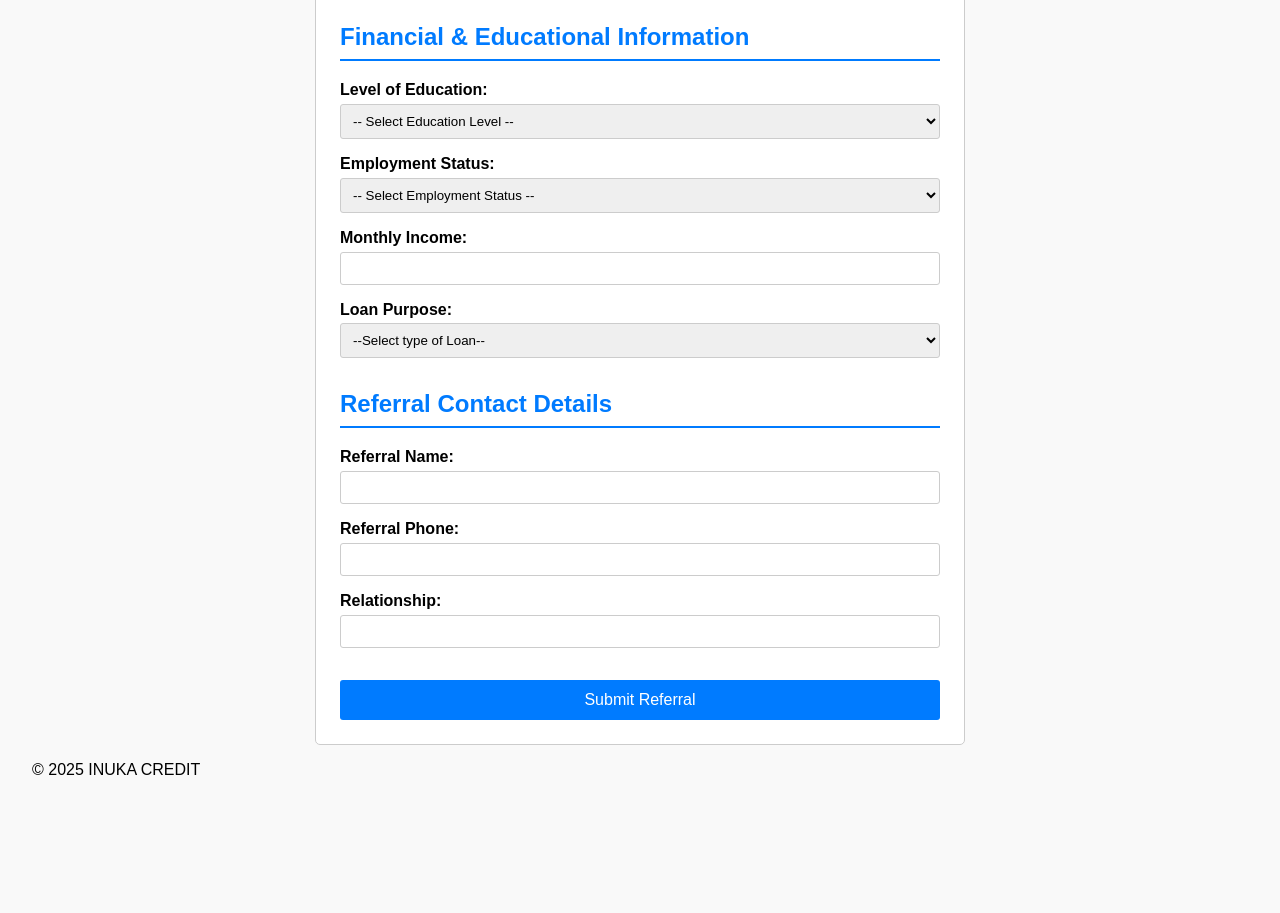
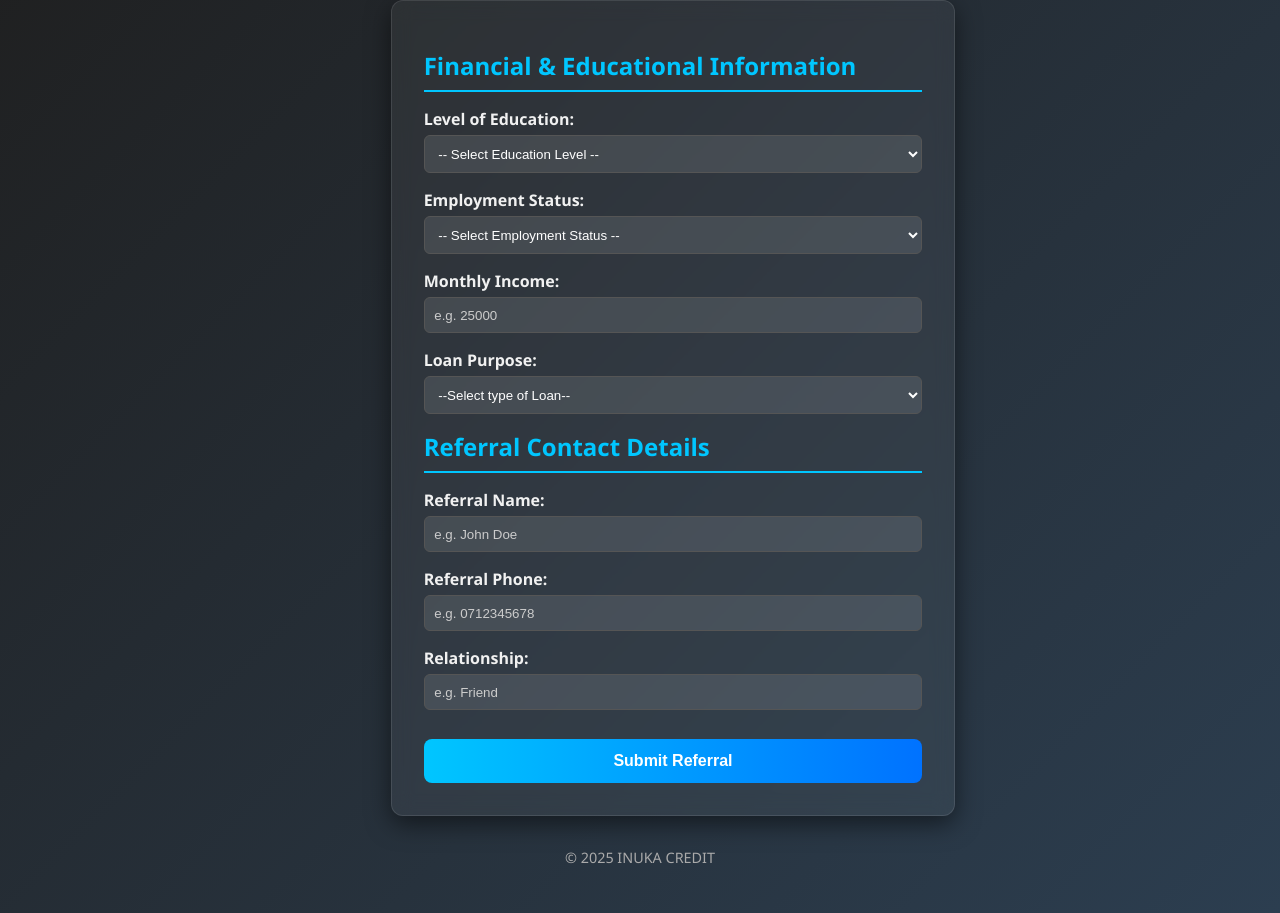
Before and after one commit to sigeyh/inukaloanskenya, a plain HTML site: page otherdetails.html in a window 1280 px wide. Shown: the part 112-1025 px from the top of the page. Before the commit the page ends 923 px from the top, so only its background shows below. Drawn offline with Linux system fonts and the light colour scheme.

Commit message:
Update otherdetails.html

```diff
--- a/otherdetails.html
+++ b/otherdetails.html
@@ -1,65 +1,96 @@
 <!DOCTYPE html>
 <html lang="en">
 <head>
-  <meta charset="UTF-8">
-  <meta name="viewport" content="width=device-width, initial-scale=1">
+  <meta charset="UTF-8" />
+  <meta name="viewport" content="width=device-width, initial-scale=1" />
   <title>Referral Application</title>
-  <link href="main.css" rel="stylesheet">
   <style>
     body {
-      font-family: Arial, sans-serif;
-      margin: 2rem;
-      background-color: #f9f9f9;
+      margin: 0;
+      font-family: 'Segoe UI', sans-serif;
+      background: linear-gradient(135deg, #1f1f1f, #2c3e50);
+      display: flex;
+      justify-content: center;
+      align-items: center;
+      min-height: 100vh;
+      padding: 2rem;
+      color: #f1f1f1;
     }
+
     form {
+      background: rgba(255, 255, 255, 0.05);
+      border: 1px solid rgba(255, 255, 255, 0.1);
+      backdrop-filter: blur(10px);
+      -webkit-backdrop-filter: blur(10px);
+      border-radius: 12px;
+      padding: 2rem;
       max-width: 600px;
-      margin: 0 auto;
-      padding: 1.5rem;
-      background-color: #ffffff;
-      border: 1px solid #ccc;
-      border-radius: 5px;
+      width: 100%;
+      box-shadow: 0 8px 24px rgba(0, 0, 0, 0.5);
     }
-    section {
-      margin-bottom: 2rem;
+
+    h1 {
+      text-align: center;
+      color: #ffffff;
+      margin-bottom: 1rem;
     }
+
     h2 {
-      border-bottom: 2px solid #007BFF;
+      border-bottom: 2px solid #00c6ff;
       padding-bottom: 0.5rem;
-      color: #007BFF;
+      margin-top: 1rem;
+      margin-bottom: 1rem;
+      color: #00c6ff;
     }
+
     label {
       display: block;
       margin-top: 1rem;
-      font-weight: bold;
+      font-weight: 600;
     }
+
     input,
     select {
       width: 100%;
-      padding: 0.5rem;
+      padding: 0.6rem;
       margin-top: 0.3rem;
-      border: 1px solid #ccc;
-      border-radius: 3px;
+      border: 1px solid #555;
+      border-radius: 6px;
+      background: rgba(255, 255, 255, 0.1);
+      color: #fff;
       box-sizing: border-box;
     }
-    .submit-btn {
-      display: block;
-      text-align: center;
-      padding: 0.7rem 1rem;
-      margin-top: 1.5rem;
-      width: 100%;
-      background-color: #007BFF;
-      color: #fff;
-      text-decoration: none;
-      border: none;
-      border-radius: 3px;
-      cursor: pointer;
-      font-size: 1rem;
-    }
-    .submit-btn:hover {
-      background-color: #0056b3;
+
+    input::placeholder {
+      color: #ccc;
     }
 
-    /* Overlay styling */
+    .submit-btn {
+      width: 100%;
+      padding: 0.8rem;
+      margin-top: 1.8rem;
+      background: linear-gradient(to right, #00c6ff, #0072ff);
+      border: none;
+      border-radius: 8px;
+      color: #fff;
+      font-size: 1rem;
+      font-weight: bold;
+      cursor: pointer;
+      transition: transform 0.2s ease, box-shadow 0.3s ease;
+    }
+
+    .submit-btn:hover {
+      transform: translateY(-2px);
+      box-shadow: 0 6px 16px rgba(0, 114, 255, 0.4);
+    }
+
+    footer {
+      margin-top: 2rem;
+      text-align: center;
+      color: #aaa;
+      font-size: 0.9rem;
+    }
+
     .overlay {
       position: fixed;
       top: 0;
@@ -73,11 +104,14 @@
       opacity: 0;
       visibility: hidden;
       transition: opacity 0.3s ease-in-out;
+      z-index: 999;
     }
+
     .overlay.show {
       opacity: 1;
       visibility: visible;
     }
+
     .loading-gif {
       width: 100px;
       height: 100px;
@@ -85,14 +119,12 @@
   </style>
 </head>
 <body>
-  <header>
+  <main>
     <h1>Referral Application</h1>
-  </header>
-
-  <main>
     <form id="referralForm">
       <section>
         <h2>Financial & Educational Information</h2>
+
         <label for="education">Level of Education:</label>
         <select id="education" name="education" required>
           <option value="">-- Select Education Level --</option>
@@ -115,7 +147,7 @@
         </select>
 
         <label for="monthlyIncome">Monthly Income:</label>
-        <input type="number" id="monthlyIncome" name="monthlyIncome" required>
+        <input type="number" id="monthlyIncome" name="monthlyIncome" required placeholder="e.g. 25000">
 
         <label for="loanPurpose">Loan Purpose:</label>
         <select id="loanPurpose" name="loanPurpose" required>
@@ -130,23 +162,23 @@
 
       <section>
         <h2>Referral Contact Details</h2>
+
         <label for="referralName">Referral Name:</label>
-        <input type="text" id="referralName" name="referralName" required>
+        <input type="text" id="referralName" name="referralName" required placeholder="e.g. John Doe">
 
         <label for="referralPhone">Referral Phone:</label>
-        <input type="tel" id="referralPhone" name="referralPhone" required>
+        <input type="tel" id="referralPhone" name="referralPhone" required placeholder="e.g. 0712345678">
 
         <label for="relationship">Relationship:</label>
-        <input type="text" id="relationship" name="relationship" required>
+        <input type="text" id="relationship" name="relationship" required placeholder="e.g. Friend">
       </section>
 
       <button type="button" class="submit-btn" id="submitButton">Submit Referral</button>
     </form>
-  </main>
-
     <footer>
       <p>&copy; 2025 INUKA CREDIT</p>
     </footer>
+  </main>
 
   <!-- Overlay with GIF -->
   <div class="overlay" id="overlay">
@@ -154,19 +186,18 @@
   </div>
 
   <script>
-    document.getElementById("submitButton").addEventListener("click", function() {
+    document.getElementById("submitButton").addEventListener("click", function () {
       const form = document.getElementById("referralForm");
       const overlay = document.getElementById("overlay");
       const inputs = form.querySelectorAll("input[required], select[required]");
       let isValid = true;
 
-      // Check if all required fields are filled
       inputs.forEach(input => {
         if (!input.value.trim()) {
           isValid = false;
-          input.style.border = "2px solid red"; // Highlight empty fields
+          input.style.border = "2px solid red";
         } else {
-          input.style.border = "1px solid #ccc"; // Reset border if filled
+          input.style.border = "1px solid #555";
         }
       });
 
@@ -175,14 +206,11 @@
         return;
       }
 
-      // Show overlay and redirect after validation
       overlay.classList.add("show");
-      setTimeout(function() {
+      setTimeout(() => {
         window.location.href = "checklimit.html";
       }, 2000);
     });
   </script>
-
 </body>
 </html>
-<script async data-explicit-opt-in="true" data-cookie-opt-in="true" data-deployment-id="dpl_5b1LwqfK8TAhDdAiQHJciFseYbKg" src="https://vercel.live/_next-live/feedback/feedback.js"></script>
```
Lines whose indentation alone changed are shown as unchanged.
